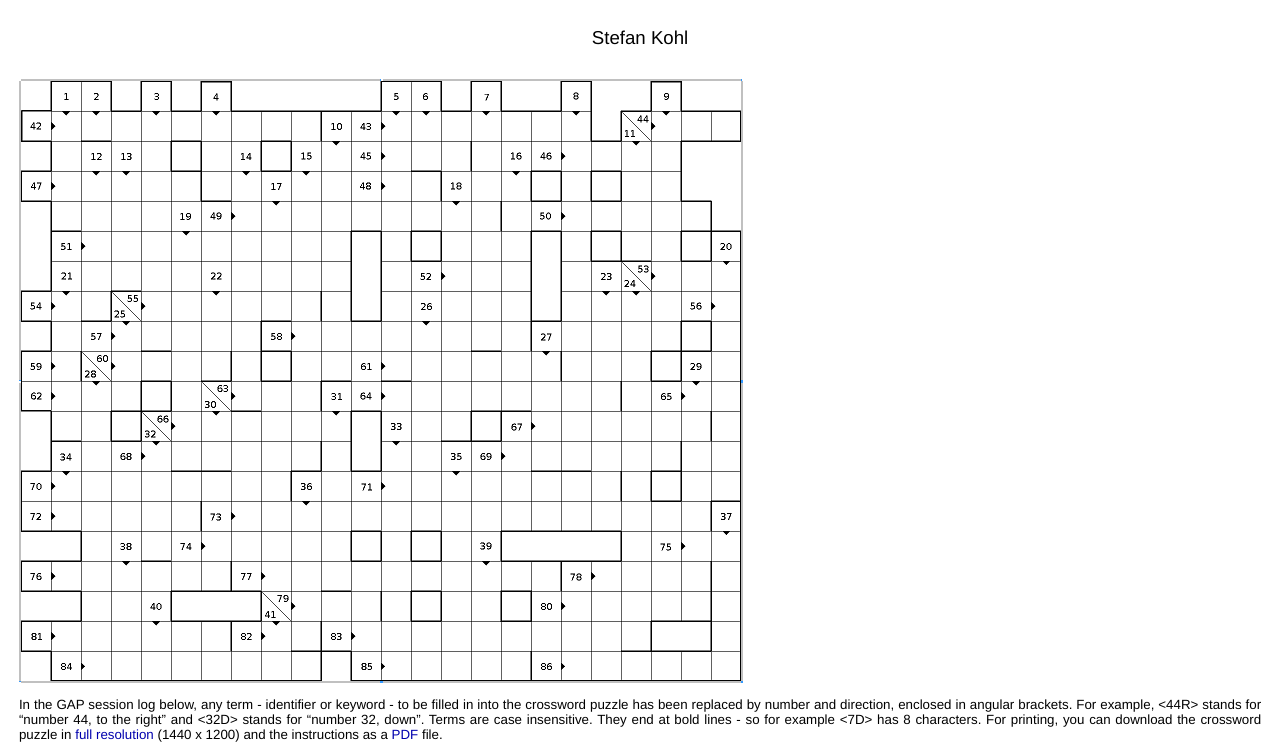
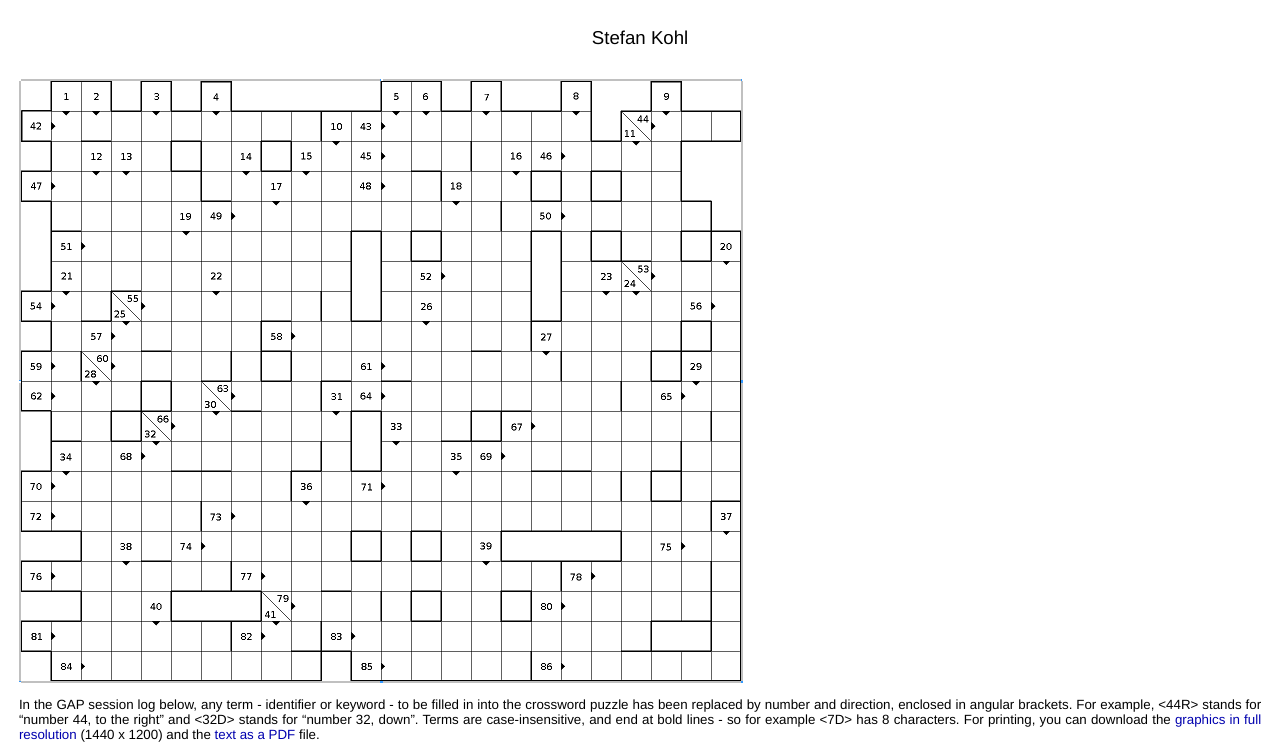
Before and after one commit to Stefan-Kohl/stefan-kohl.github.io, a plain HTML site: page gap-crossword/gap-crossword.html in a window 1280 px wide. Shown: the part 53-800 px from the top of the page. Drawn offline with Linux system fonts and the light colour scheme.

Commit message:
Add files via upload

```diff
--- a/gap-crossword/gap-crossword.html
+++ b/gap-crossword/gap-crossword.html
@@ -24,11 +24,11 @@
   to be filled in into the crossword puzzle has been replaced by number
   and direction, enclosed in angular brackets. For example, &lt;44R&gt; stands
   for <q>number 44, to the right</q> and &lt;32D&gt; stands for <q>number 32, down</q>.
-  Terms are case insensitive. They end at bold lines - so for example
+  Terms are case-insensitive, and end at bold lines - so for example
   &lt;7D&gt; has 8 characters.
-  For printing, you can download the crossword puzzle in
-  <a href = "gap-crossword-puzzle.png"> full resolution </a> (1440&nbsp;x&nbsp;1200)
-  and the instructions as a <a href = "gap-crossword-puzzle.pdf">PDF</a> file.
+  For printing, you can download the
+  <a href = "gap-crossword-puzzle.png"> graphics in full resolution </a> (1440&nbsp;x&nbsp;1200)
+  and the <a href = "gap-crossword-puzzle.pdf">text as a PDF</a> file.
 </p>
 
 <pre class = "logfile">
```
